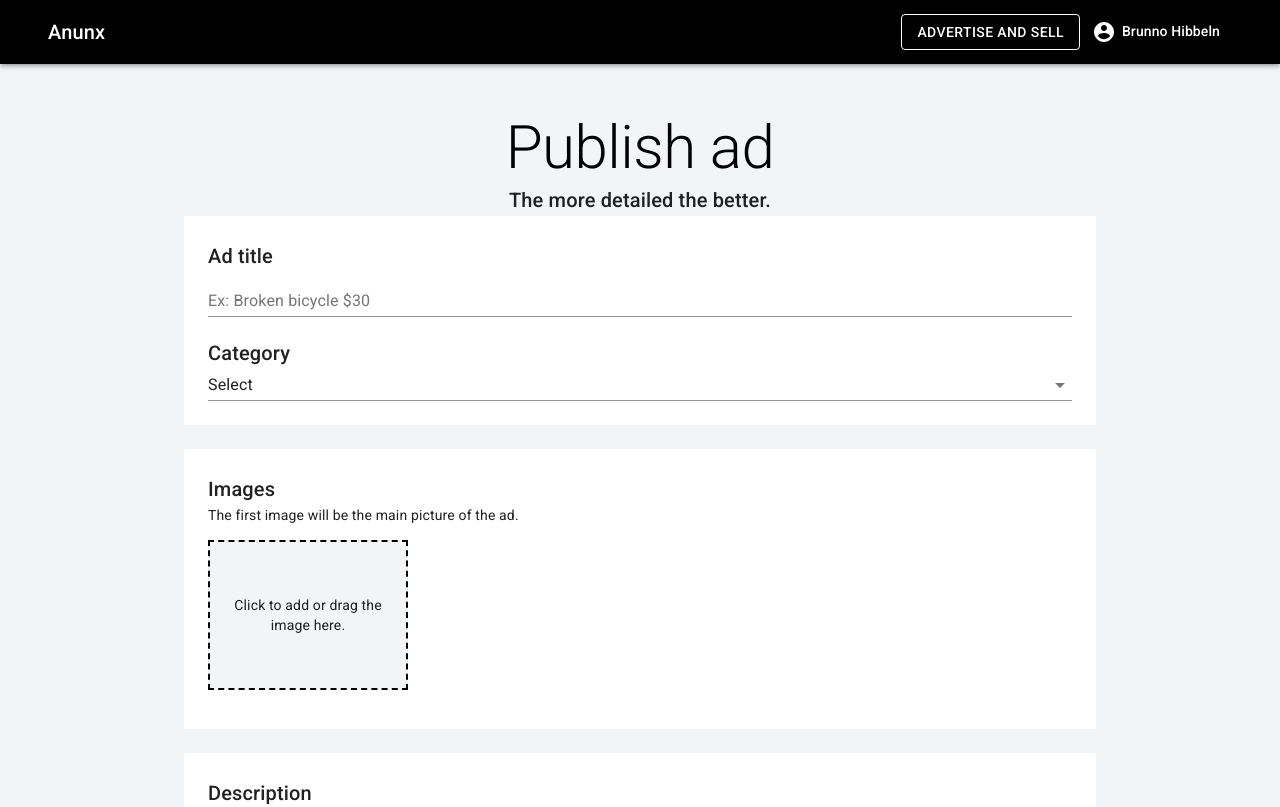
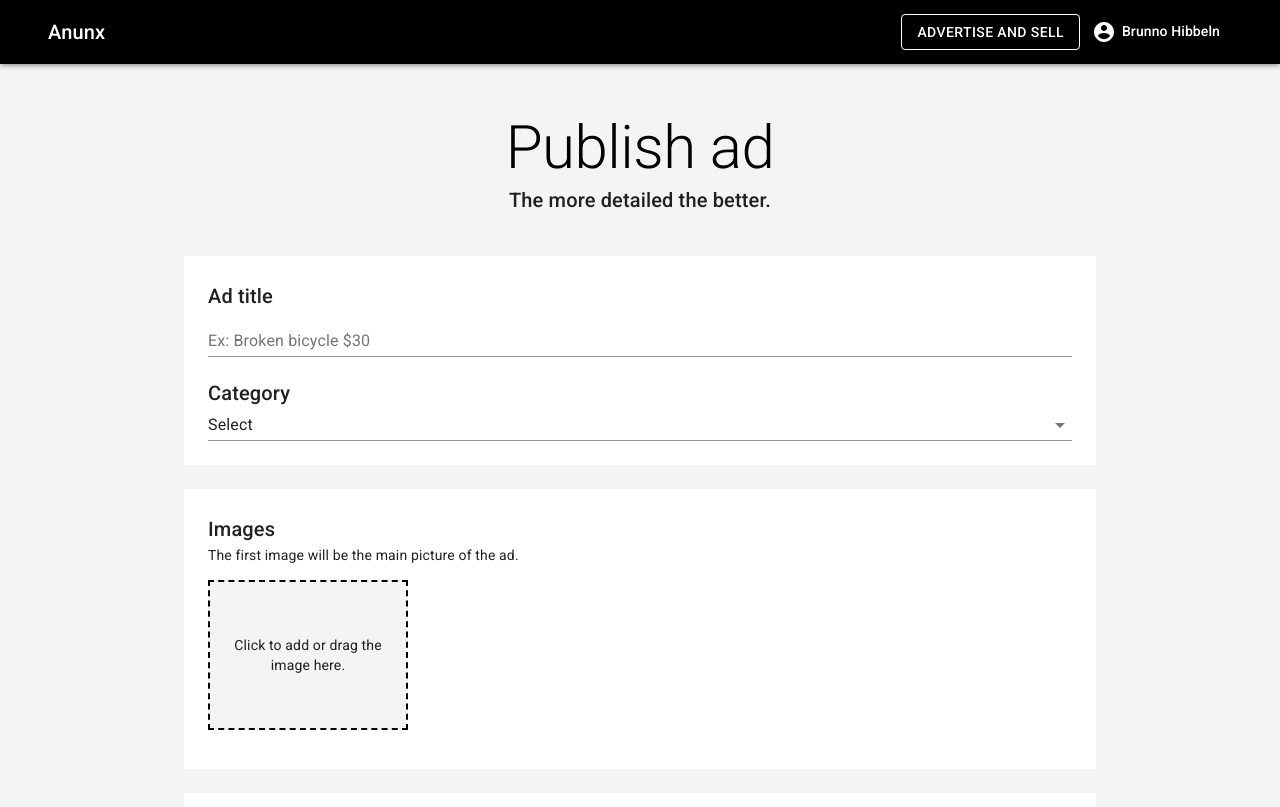
Before and after one commit to BrunnoHibbeln/anunx, a Next.js app: page /user/publish in a window 1280 px wide. Shown: the top 807 px of the page. Built offline with nearby package versions, Linux system fonts and the light colour scheme.

Commit message:
installing (formik and yup) - title

```diff
--- a/package.json
+++ b/package.json
@@ -11,11 +11,13 @@
   "dependencies": {
     "@material-ui/core": "^4.12.4",
     "@material-ui/icons": "^4.11.3",
+    "formik": "^2.2.9",
     "next": "12.3.0",
     "react": "18.2.0",
     "react-dom": "18.2.0",
     "react-dropzone": "^14.2.2",
-    "react-material-ui-carousel": "v2"
+    "react-material-ui-carousel": "v2",
+    "yup": "^0.32.11"
   },
   "devDependencies": {
     "eslint": "8.23.1",
--- a/pages/user/publish.js
+++ b/pages/user/publish.js
@@ -1,4 +1,7 @@
 import { useState } from 'react'
+import { Formik } from 'formik'
+import * as yup from 'yup'
+
 import {
    Box,
    Container,
@@ -15,7 +18,7 @@ import {
 
 import { useDropzone } from 'react-dropzone'
 import { makeStyles } from '@material-ui/core/styles'
-import { DeleteForever } from '@material-ui/icons'
+import { DeleteForever, ErrorSharp } from '@material-ui/icons'
 
 import TemplateDefault from '../../src/templates/Default'
 
@@ -79,6 +82,13 @@ const useStyles = makeStyles((theme) => ({
    }
 }))
 
+const validationSchema = yup.object().shape({
+   title: yup.string()
+      .min(6, 'Write a longer title')
+      .max(50, 'Write a shorter title')
+      .required('Required field'),
+})
+
 const Publish = () => {
    const classes = useStyles()
    const [ files, setFiles ] = useState([])
@@ -106,6 +116,7 @@ const Publish = () => {
 
    return (
       <TemplateDefault>
+
          <Container maxWidth='sm'>
             <Typography
                component='h1'
@@ -125,6 +136,27 @@ const Publish = () => {
             </Typography>
          </Container>
 
+         <br /><br />
+
+         <Formik
+            initialValues={{
+               title: '',
+            }}
+            validationSchema={validationSchema}
+            onSubmit={() => {
+               console.log('ok', values)
+            }}
+         >
+            {
+               ({
+                  values,
+                  errors,
+                  handleChange,
+                  handleSubmit,
+               }) => {
+                  console.log(errors)
+                  return (
+                     <form onSubmit={handleSubmit}>
                         <Container maxWidth='md' className={classes.boxContainer}>
                            <Box className={classes.box}>
                            <Typography
@@ -135,9 +167,14 @@ const Publish = () => {
                               Ad title
                            </Typography>
                            <TextField
+                              name='title'
+                              value={values.title}
+                              onChange={handleChange}
                               label='Ex: Broken bicycle $30'
                               size='small'
                               fullWidth
+                              error={errors.title}
+                              helperText={errors.title}
                            />
 
                            <br /> <br />
@@ -231,7 +268,6 @@ const Publish = () => {
                                        </Box>
                                     ))
                                  }
-
                               </Box>
                            </Box>
                         </Container>
@@ -318,11 +354,21 @@ const Publish = () => {
 
                         <Container maxWidth='md' className={classes.boxContainer}>
                            <Box textAlign="right">
-               <Button variant='contained' color='primary'>
+                              <Button
+                                 type='submit'
+                                 variant='contained'
+                                 color='primary'
+                              >
                                  Publish ad
                               </Button>
                            </Box>
                         </Container>
+                     </form>
+                  )
+               }
+            }
+         </Formik>
+
       </TemplateDefault>
    )
 }
```
Also changed, not shown: 1 other file (tests, documents, lock files or other folders). Lines whose indentation alone changed are shown as unchanged.
